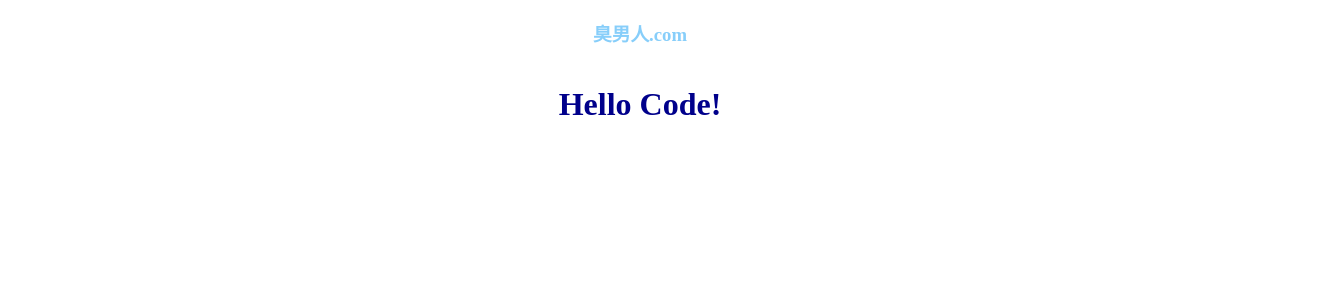
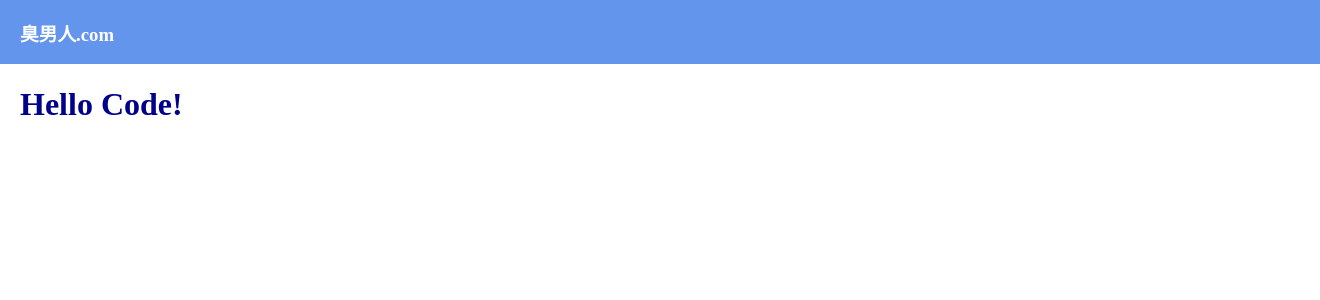
Before and after one commit to bambi89757/my-juejin-code_by_bambi, a React app: page / in a window 1280 px wide. Shown: the top 300 px of the page, 1320 px wide, since content can reach past the window. Built offline with nearby package versions, Linux system fonts and the light colour scheme.

Commit message:
style: 样式微调

```diff
--- a/src/assets/css/base.css
+++ b/src/assets/css/base.css
@@ -3,12 +3,22 @@ html, body {
 }
 
 main {
-    margin: 0 auto;
+    display: flex;
+    justify-content: center;
+    flex-direction: column;
+}
+
+main * {
+    width: 100%;
 }
 
 main > * {
-    display: flex;
-    justify-content: center;
+    padding: 0 20px;
+}
+
+header {
+    background-color: cornflowerblue;
+    color: white;
 }
 
 textarea, input {
--- a/src/layouts/Header.jsx
+++ b/src/layouts/Header.jsx
@@ -5,9 +5,9 @@ const Header = () => {
   // const [time, setTime] = useState('1970-01-01 00:00:00');
   return (
     <header>
-      <h3>臭男人.com</h3>
+      <h3 className="header-title">臭男人.com</h3>
     </header>
   )
-  };
+};
 
 export default Header;
--- a/src/layouts/style.css
+++ b/src/layouts/style.css
@@ -1,3 +1,7 @@
 main .content-page {
     display: block;
 }
+
+main .header-title {
+    color: white;
+}
```
Also changed, not shown: public/bundle.js.
